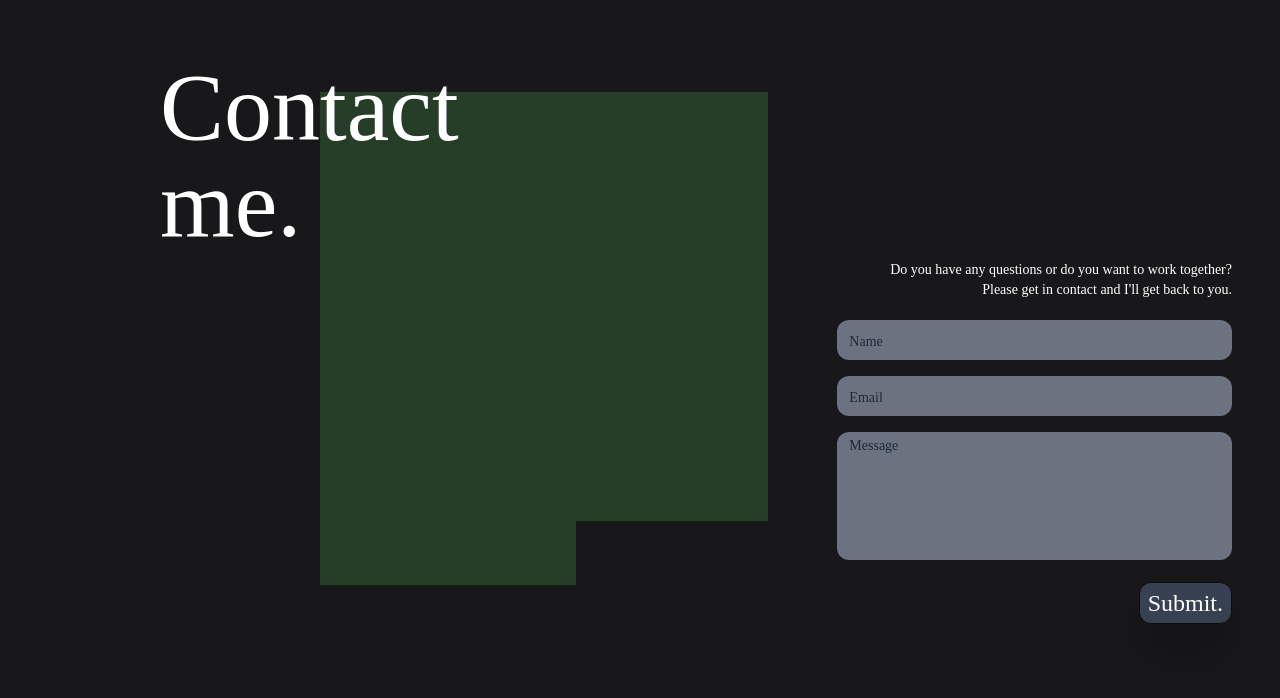
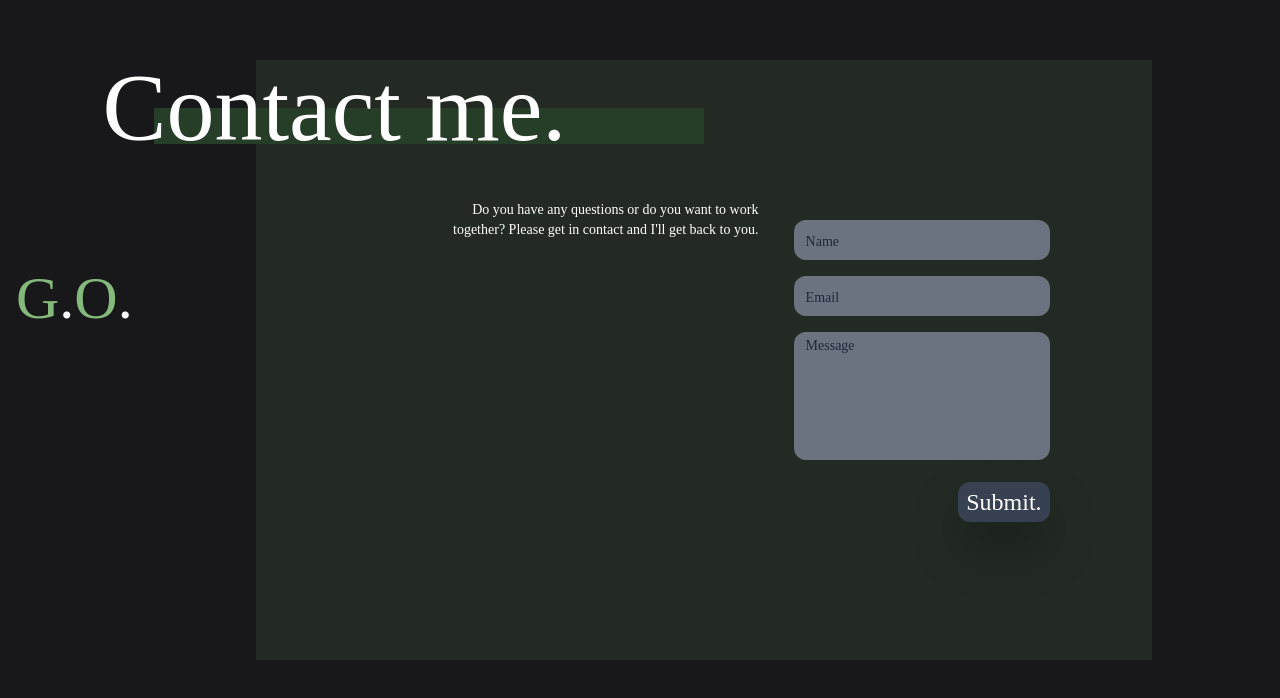
Before and after one commit to Georgeoak03/portfolioV2, a React (Create React App) app in the folder portfolio/: page / in a window 1280 px wide. Shown: the part 2632-3330 px from the top of the page. Built offline with nearby package versions, Linux system fonts and the light colour scheme.

Commit message:
contact md layout

```diff
--- a/portfolio/src/components/Contact.js
+++ b/portfolio/src/components/Contact.js
@@ -5,19 +5,19 @@ export default function Contact() {
         <section id="contact" className="bg-zinc-900 min-h-screen">
             <div className="">
                 <div className="flex-wrap-col relative m-auto md:m-0">
-                    <div className="absolute w-[35%] h-6 md:h-3/5 z-0 bg-[#263d28] top-40 left-[18%] md:left-1/4"></div>
-                    <div className="absolute w-[20%] h-6 md:h-3/5 z-0 bg-[#263d28] top-56 left-[18%] md:left-1/4"></div>
-                    <div className="relative z-10 w-4/5 top-32 left-[10%] md:top-32 md:left-40">
-                        <h1 className="text-6xl w-2/5 lg:text-12xl md:text-8xl text-white font-['Great_Sailor']">
+                    <div className="invisible absolute z-0 bg-[#222A23] w-[70%] h-[475px] top-44 left-[15%] md:visible md:top-32 md:h-[600px] md:left-[20%]"></div>
+                    <div className="absolute w-[35%] h-6 md:h-3/5 z-0 bg-[#263d28] top-40 left-[18%] md:h-9 md:left-[12%] md:top-44 md:w-[550px]"></div>
+                    <div className="relative z-10 w-4/5 top-32 left-[10%] md:top-32 md:left-[8%]">
+                        <h1 className="text-6xl w-2/5 lg:text-12xl md:text-8xl text-white font-['Great_Sailor'] md:w-full">
                             Contact me.
                         </h1>
                     </div>
                     <div className="relative z-10 flex sm:flex-nowrap flex-wrap top-14 p-12">
-                        <form name="contact" className="lg:w-1/3 md:w-1/2 flex flex-col md:ml-auto w-full md:py-8 mt-8 md:mt-0">
-                            <div className="relative pl-[12%]">
+                        <form name="contact" className="flex flex-col md:m-0 w-full md:py-8 mt-8 md:mt-9">
+                            <div className="relative pl-[12%] md:w-[40%] md:left-[20%]">
                                 <p className="text-sm text-white text-right font-['Futura']">Do you have any questions or do you want to work together? Please get in contact and I'll get back to you.</p>
                             </div>
-                            <div className="pt-5">
+                            <div className="pt-5 md:w-[20%] md:absolute md:left-[62%]">
                                 <div className="relative mb-4">
                                     <input
                                         type="text"
@@ -47,13 +47,18 @@ export default function Contact() {
                                 <div className="flex justify-end">
                                     <button
                                         type="submit"
-                                        className="text-white bg-gray-700 py-1 px-2 focus:outline-none hover:bg-indigo-600 rounded-xl text-2xl relative right-0 drop-shadow-2xl shadow-2xl border-[#0d0d0d] border-[1px] border-solid font-['Great_Sailor']">
+                                        className="text-white bg-gray-700 py-1 px-2 focus:outline-none hover:bg-indigo-600 rounded-xl text-2xl relative right-0 drop-shadow-2xl shadow-2xl font-['Great_Sailor']">
                                         Submit.
                                     </button>
                                 </div>
                             </div>
                         </form>
                     </div>
+                    <footer>
+                        <div className="relative w-full z-20 flex flex-wrap items-center justify-between mx-auto p-1 px-4">
+                            <a href="#splash" className="font-['Great_Sailor'] text-[#85B97C] text-6xl">G<span className="text-white">.</span>O<span className="text-white">.</span></a>
+                        </div>
+                    </footer>
                 </div>
             </div>
         </section>
```
